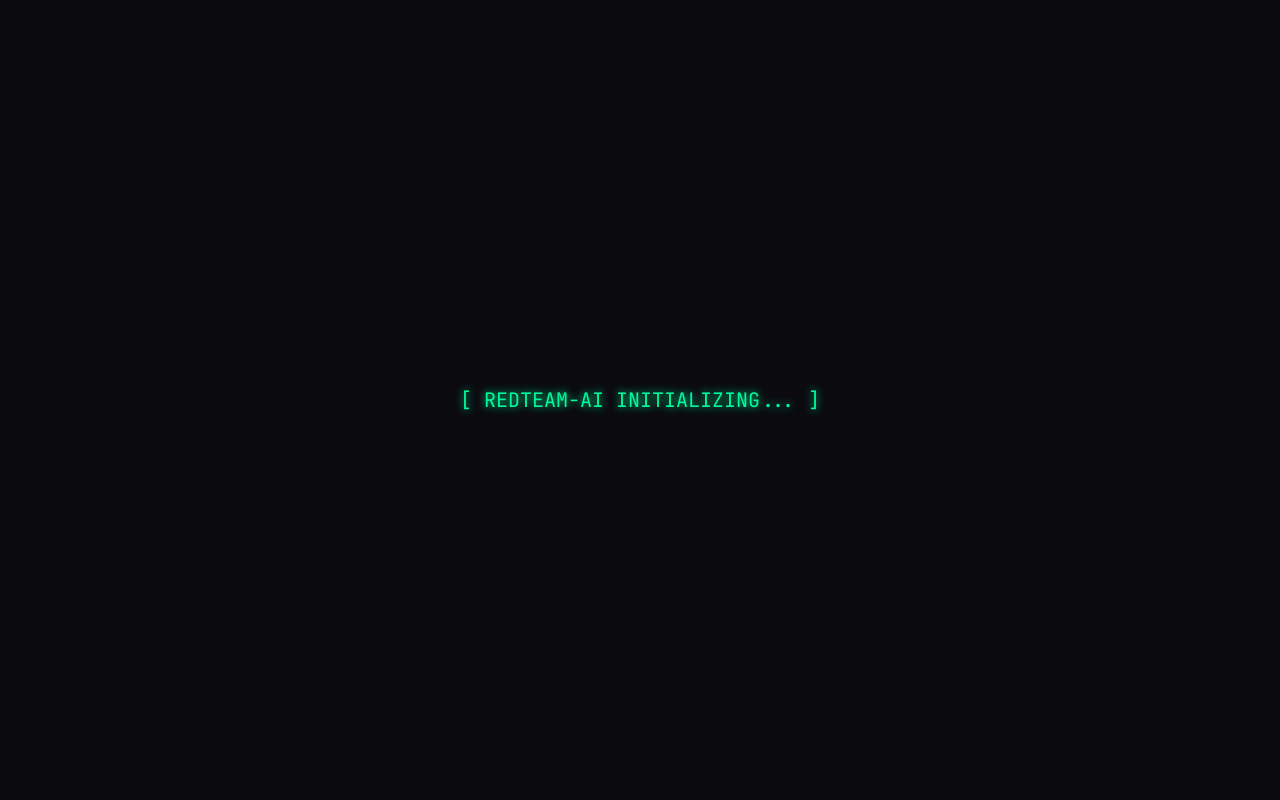
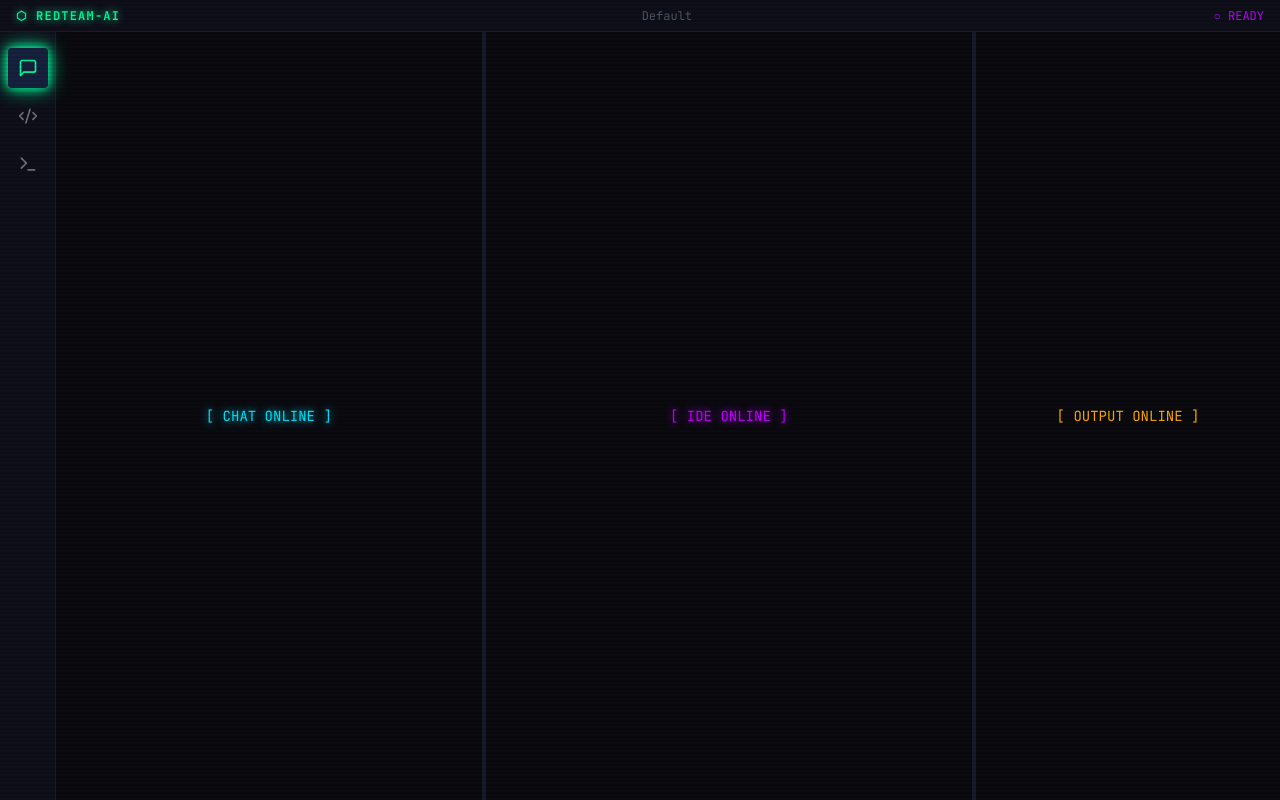
Before and after one commit to joeyanil/redteam-ai, a React (Vite) app: page / in a window 1280 px wide. Built offline with nearby package versions, Linux system fonts and the light colour scheme.

Commit message:
Update Index.tsx

```diff
--- a/src/pages/Index.tsx
+++ b/src/pages/Index.tsx
@@ -1,9 +1,101 @@
-export default function Index() {
+import { useState, useEffect } from 'react'
+import { PanelGroup, Panel, PanelResizeHandle } from 'react-resizable-panels'
+import NavRail, { ActiveTab } from '@/components/NavRail'
+import { useFileSystem } from '@/hooks/useFileSystem'
+import { useAIChat } from '@/hooks/useAIChat'
+import { usePiston } from '@/hooks/usePiston'
+
+// Placeholders — we'll replace these in Phase 4 & 5
+function ChatPanel() {
   return (
-    <div className="flex items-center justify-center h-full">
-      <span className="text-glow-green text-xl animate-flicker">
-        [ REDTEAM-AI INITIALIZING... ]
-      </span>
+    <div className="flex h-full items-center justify-center text-neon-cyan text-glow-cyan text-sm">
+      [ CHAT ONLINE ]
     </div>
   )
 }
+
+function IDEPanel() {
+  return (
+    <div className="flex h-full items-center justify-center text-neon-purple text-glow-purple text-sm">
+      [ IDE ONLINE ]
+    </div>
+  )
+}
+
+function OutputPanel() {
+  return (
+    <div className="flex h-full items-center justify-center text-neon-amber text-sm">
+      [ OUTPUT ONLINE ]
+    </div>
+  )
+}
+
+export default function Index() {
+  const [activeTab, setActiveTab] = useState<ActiveTab>('chat')
+  const [isMobile, setIsMobile] = useState(window.innerWidth < 1024)
+
+  const fs = useFileSystem()
+  const chat = useAIChat()
+  const piston = usePiston()
+
+  useEffect(() => {
+    const handler = () => setIsMobile(window.innerWidth < 1024)
+    window.addEventListener('resize', handler)
+    return () => window.removeEventListener('resize', handler)
+  }, [])
+
+  return (
+    <div className="scanlines flex h-full w-full overflow-hidden bg-dark-base">
+      {/* Header */}
+      <div className="fixed top-0 left-0 right-0 z-40 flex h-8 items-center justify-between
+        border-b border-dark-border bg-dark-panel px-4">
+        <span className="text-xs text-neon-green text-glow-green animate-flicker font-bold tracking-widest">
+          ⬡ REDTEAM-AI
+        </span>
+        <span className="text-xs text-gray-600">
+          {fs.activeProject?.name}
+        </span>
+        <span className="text-xs text-neon-purple">
+          {chat.streaming ? '● STREAMING' : '○ READY'}
+        </span>
+      </div>
+
+      {/* Body — below header */}
+      <div className="flex h-full w-full pt-8" style={{ height: '100dvh' }}>
+
+        {/* Desktop layout */}
+        {!isMobile && (
+          <>
+            <NavRail activeTab={activeTab} setActiveTab={setActiveTab} isMobile={false} />
+            <PanelGroup direction="horizontal" className="flex-1">
+              <Panel defaultSize={35} minSize={20}>
+                <ChatPanel />
+              </Panel>
+              <PanelResizeHandle className="w-1 bg-dark-border hover:bg-neon-purple transition-colors cursor-col-resize" />
+              <Panel defaultSize={40} minSize={20}>
+                <IDEPanel />
+              </Panel>
+              <PanelResizeHandle className="w-1 bg-dark-border hover:bg-neon-purple transition-colors cursor-col-resize" />
+              <Panel defaultSize={25} minSize={15}>
+                <OutputPanel />
+              </Panel>
+            </PanelGroup>
+          </>
+        )}
+
+        {/* Mobile layout */}
+        {isMobile && (
+          <div className="flex flex-1 flex-col overflow-hidden">
+            <div className="flex-1 overflow-hidden pb-14">
+              {activeTab === 'chat'   && <ChatPanel />}
+              {activeTab === 'editor' && <IDEPanel />}
+              {activeTab === 'output' && <OutputPanel />}
+            </div>
+            <NavRail activeTab={activeTab} setActiveTab={setActiveTab} isMobile={true} />
+          </div>
+        )}
+
+      </div>
+    </div>
+  )
+}
```
